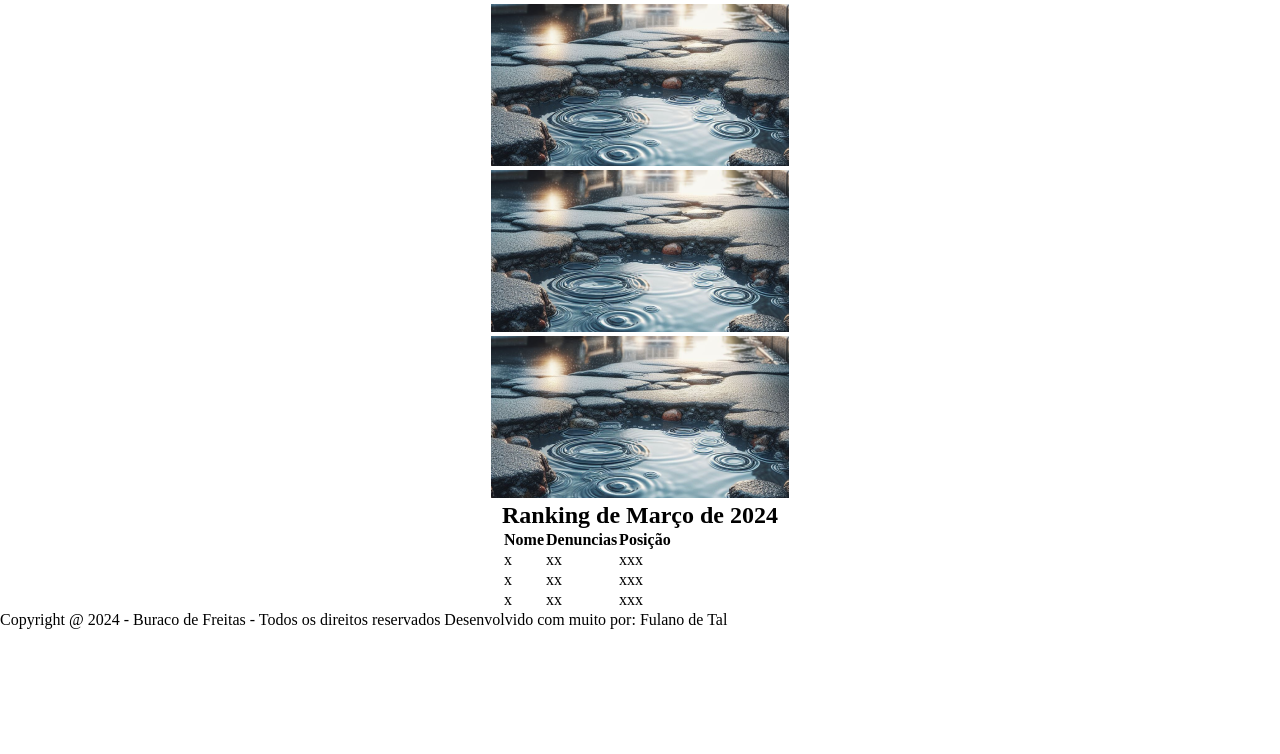
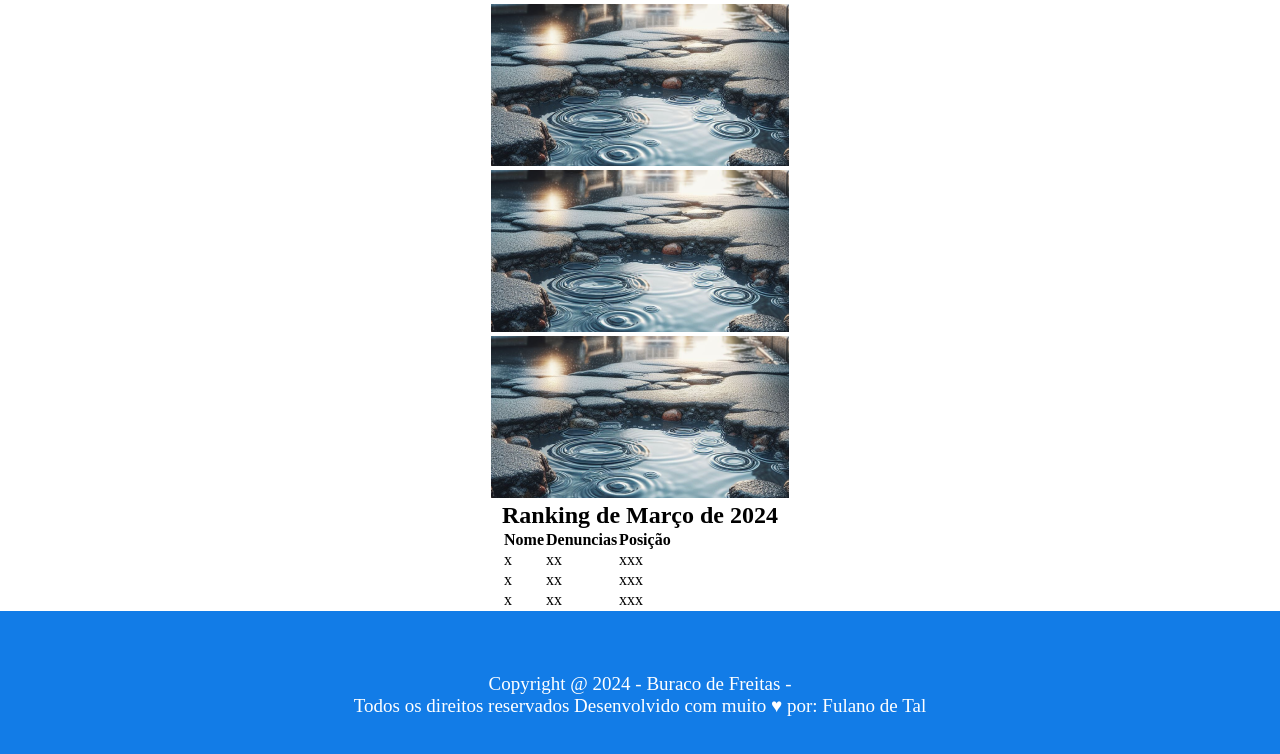
Before and after one commit to MichelNsouza/Atividade-2-web, a plain HTML site: page index.html in a window 1280 px wide. Shown: the part 978-1732 px from the top of the page. Before the commit the page ends 1607 px from the top, so only its background shows below. Drawn offline with Linux system fonts and the light colour scheme; files whose address does not match are found by name.

Commit message:
Rodapé - Footer

```diff
--- a/global.css
+++ b/global.css
@@ -59,3 +59,14 @@ a {
 }
 
 /*footer*/
+.rodape {
+  background-color: #127CE7;
+  color: #fff;
+  width: 100%;
+  height: 167px;
+  display: flex;
+  align-items: center;
+  text-align: center;
+  justify-content: center;
+  font-size: 19px;
+}
--- a/index.html
+++ b/index.html
@@ -140,8 +140,9 @@
   </main>
 
   <footer class="rodape">
-    <p class="rodape-paragrafo">Copyright @ 2024 - Buraco de Freitas - Todos os direitos reservados
-      Desenvolvido com muito por: Fulano de Tal</p>
+    <p class="rodape-paragrafo">Copyright @ 2024 - Buraco de Freitas -<br> <span>
+    Todos os direitos reservados
+      Desenvolvido com muito<span class="coracao"> &#x2665;</span> por: Fulano de Tal</span></p>
   </footer>
 
 </body>
```
